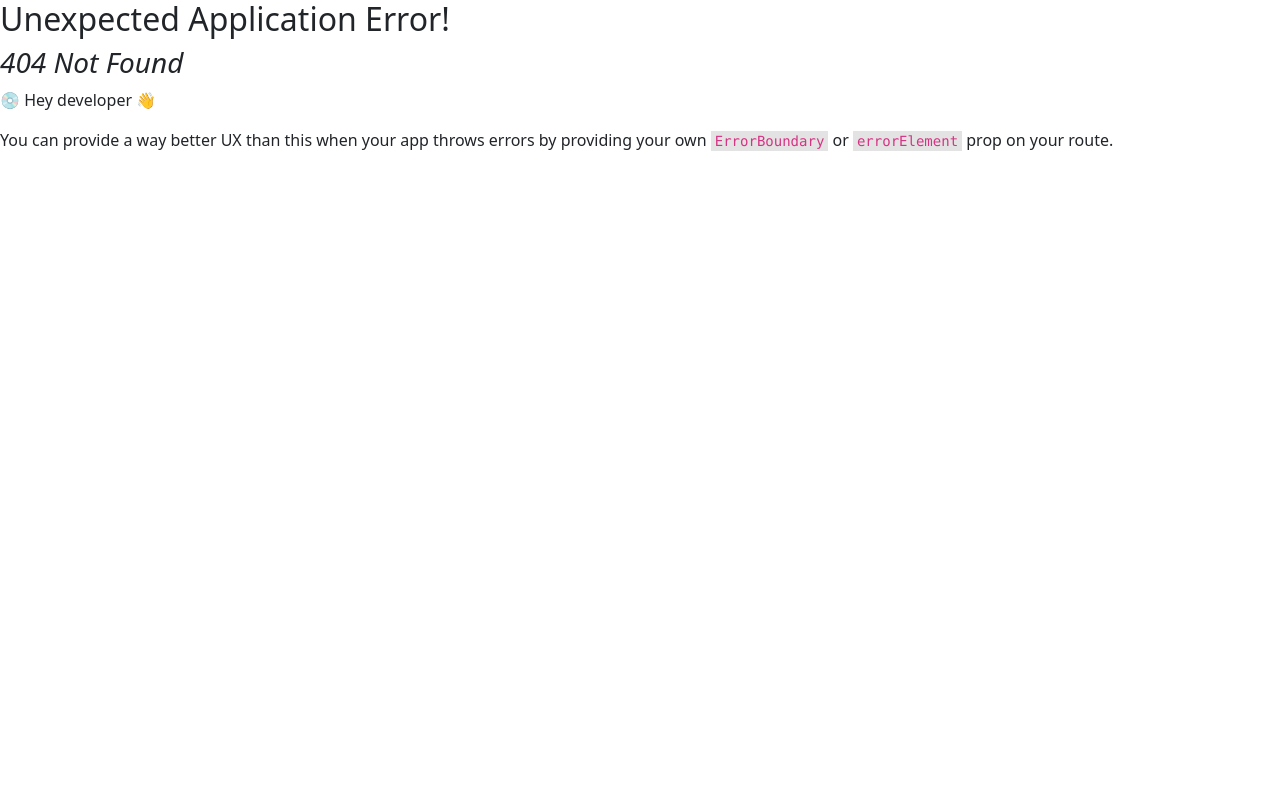
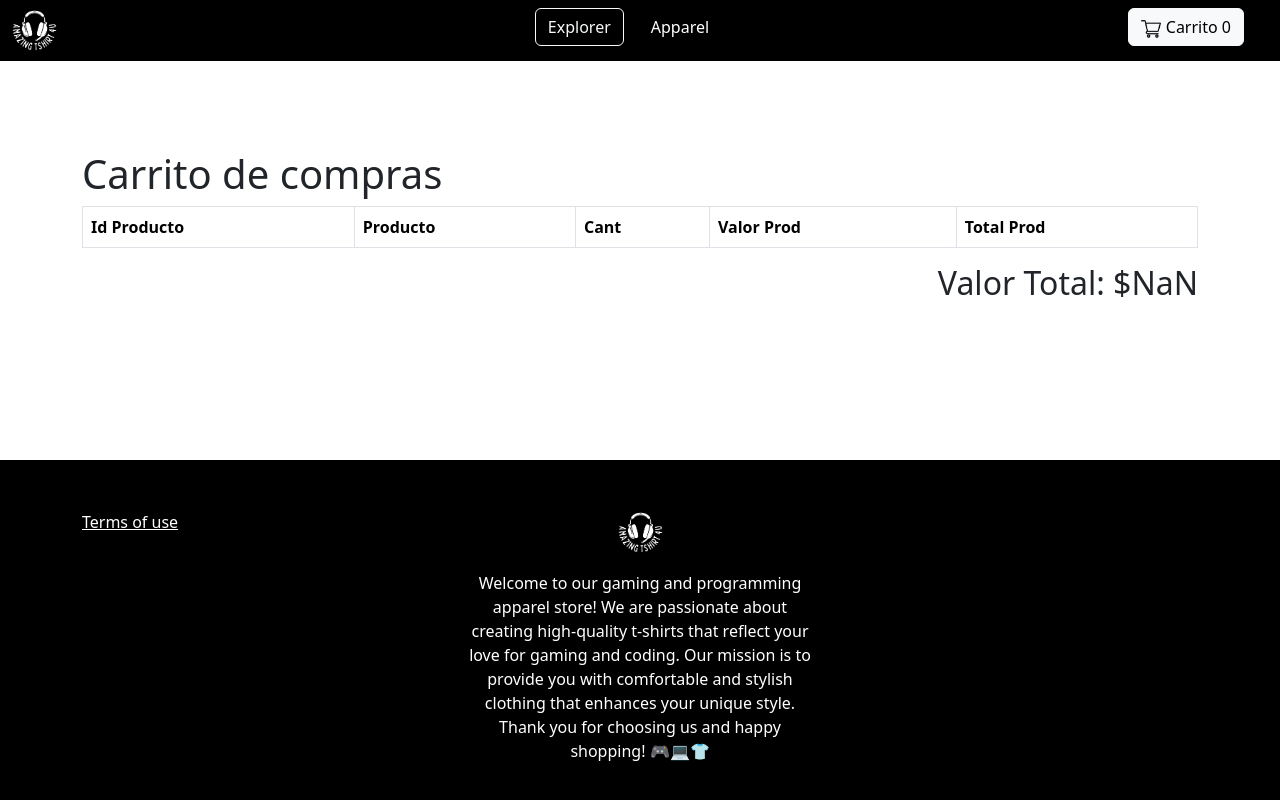
Before and after one commit to anlizfer/frontend-ecommerce, a React (Create React App) app: page /cart in a window 1280 px wide. Before the commit this address had no page. Shown: the top 800 px of the page. Built offline with nearby package versions, Linux system fonts and the light colour scheme.

Commit message:
UseContext

```diff
--- a/src/Components/CardProduct.js
+++ b/src/Components/CardProduct.js
@@ -1,12 +1,15 @@
-import React, { useState,useEffect } from "react"
+import React, { useState,useEffect, useContext } from "react"
 import ImgProduct from '../Assets/Images/products/camiseta-1-front.jpg'
 import ImgProductBack from '../Assets/Images/products/camiseta-1-back.jpg'
 import ImgCartAdd from '../Assets/Images/cart-add.png'
 import '../Components/CardProducts.css'
+import { MyContext } from "../Hooks/MyContext"
 
-const CardProduct = ({nameProduct,typeShirt,atributeShirt,priceProduct,slug}) => {
+
+const CardProduct = ({nameProduct,typeShirt,atributeShirt,priceProduct,slug,cant,IdProduct}) => {
     const [imgProd,setImgProduct]=useState(ImgProduct);
     const [itemAddCart, setItemAddCart]=useState({});
+    const {CountCart,setCountCart}=useContext(MyContext);
 
     useEffect(()=>{
         //debugger
@@ -15,9 +18,12 @@ const CardProduct = ({nameProduct,typeShirt,atributeShirt,priceProduct,slug}) =>
             if(ItemsCarts){
                 ItemsCarts.push(itemAddCart);
                 localStorage.setItem('cart', JSON.stringify(ItemsCarts));
+                setCountCart(ItemsCarts.length);
             }else{
                 localStorage.setItem('cart', JSON.stringify([{...itemAddCart}]));
+                setCountCart(1);
             }
+            //console.log(ItemsCarts.length)
 
 
         }
@@ -32,7 +38,7 @@ const CardProduct = ({nameProduct,typeShirt,atributeShirt,priceProduct,slug}) =>
     }
 
     const AddCart=()=>{
-        setItemAddCart({nameProduct,typeShirt,atributeShirt,priceProduct})
+        setItemAddCart({nameProduct,typeShirt,atributeShirt,priceProduct,cant,IdProduct})
     }
 
 
--- a/src/Components/Header.js
+++ b/src/Components/Header.js
@@ -1,10 +1,19 @@
-import React,{useState} from 'react';
+import React,{useContext, useEffect} from 'react';
 import Logo from '../Assets/Images/logo.png'
 import ImgCart from '../Assets/Images/shopping-cart.png';
+import {MyContext} from '../Hooks/MyContext';
 
 const Header = () => {
+    const {CountCart,setCountCart} = useContext(MyContext);
 
-    const [contador,setContador] = useState(0)
+    useEffect(()=>{
+        let carritoData= JSON.parse(localStorage.getItem("cart"));
+        if(carritoData){
+            setCountCart(carritoData.length)
+        }
+
+    },[])
+
 
     return (
         <header>
@@ -24,7 +33,10 @@ const Header = () => {
                         </div>
 
                         <div className='col-md-2 text-end'>
-                            <button className='btn btn-light'><img className='icono-cart' src={ImgCart}></img> Cart {contador}</button>
+                            <a href='../cart' className='btn btn-light'>
+                                <img className='icono-cart' src={ImgCart}></img>
+                                Carrito {CountCart}
+                            </a>
                         </div>
 
                     </div>
--- a/src/Data/ProductsData.js
+++ b/src/Data/ProductsData.js
@@ -8,6 +8,7 @@ const ProductsData=()=>{
             priceProduct:21.99,
             type:"Featured",
             slug:"sloth-game-tshirt",
+            cant:1,
             imageFront:"imagen del frente",
             imageBack:"https://localhost:3000/products/imagen-front-camiseta-1.jpg"
         },
@@ -17,6 +18,7 @@ const ProductsData=()=>{
             typeShirt:"Classic Crew Neck",
             atributeShirt:"Comfortsoft T-Shirt",
             priceProduct:23.99,
+            cant:1,
             type:"Featured",
             slug:"grafiti-game-shirt"
         },
@@ -26,6 +28,7 @@ const ProductsData=()=>{
             typeShirt:"Classic Crew Neck",
             atributeShirt:"Comfortsoft T-Shirt",
             priceProduct:29.99,
+            cant:1,
             type:"Promo",
             slug:"skullcolor-game-shirt"
         }
--- /dev/null
+++ b/src/Hooks/MyContext.js
@@ -0,0 +1,15 @@
+import React,{createContext,useState } from "react";
+
+const MyContext=createContext();
+
+const ContextProvider=({children})=>{
+    const [CountCart, setCountCart]=useState(0);
+
+    return(
+     <MyContext.Provider value={{CountCart,setCountCart}}>
+        {children}
+     </MyContext.Provider>
+    );
+};
+
+export {MyContext,ContextProvider};
--- /dev/null
+++ b/src/Pages/Cart.js
@@ -0,0 +1,81 @@
+import { useEffect, useState } from "react";
+import EcommerceTemplate from "../Templates/EcommerceTemplate";
+
+const Cart =()=>{
+
+    const [CarritoCompleto,SetCarritoComplet]=useState([{}])
+    const [SumaCarrito,SetSumaCarrito]   = useState(0)
+
+    useEffect(()=>{
+        SetCarritoComplet(JSON.parse(localStorage.getItem("cart")));
+
+        if(CarritoCompleto){
+            let SumaCarritoTemp=CarritoCompleto.reduce((suma,item)=>{
+                return suma + (parseFloat(item.priceProduct)*parseFloat(item.cant))
+            },0);
+            SetSumaCarrito(SumaCarritoTemp)
+        }
+
+
+    },[])
+
+    return(
+        <EcommerceTemplate>
+
+            <div className="container page">
+                <h1>Carrito de compras</h1>
+
+
+                <div className="row">
+
+                    <div className="col-md-12">
+
+                        <table className="table table-striped table-bordered">
+                            <thead>
+                                <tr>
+                                    <th>Id Producto</th>
+                                    <th>Producto</th>
+                                    <th>Cant</th>
+                                    <th>Valor Prod</th>
+                                    <th>Total Prod</th>
+                                </tr>
+                            </thead>
+
+                            <tbody>
+
+                                {
+                                    (CarritoCompleto)?
+                                        CarritoCompleto.map((item,key)=>{
+                                            return(
+                                                <tr key={key} >
+                                                    <td>{item.IdProduct}</td>
+                                                    <td>{item.nameProduct}</td>
+                                                    <td>{item.cant}</td>
+                                                    <td>{item.priceProduct}</td>
+                                                    <td>{item.priceProduct*item.cant}</td>
+                                                </tr>
+                                            );
+                                        })
+                                    :''
+                                }
+
+
+
+                            </tbody>
+                        </table>
+
+
+                    </div>
+
+                    <div className="col-md-12 text-end">
+                            <h2>Valor Total: ${SumaCarrito}</h2>
+                    </div>
+
+                </div>
+
+            </div>
+        </EcommerceTemplate>
+
+    )
+}
+export default Cart;
--- a/src/Routes/main.js
+++ b/src/Routes/main.js
@@ -2,6 +2,7 @@ import { createBrowserRouter } from "react-router-dom";
 import Home from "../Pages/Home";
 import TermsOfUse from "../Pages/TermsOfUse";
 import Product from "../Pages/Product";
+import Cart from "../Pages/Cart";
 
 const Routes = createBrowserRouter([
     {
@@ -16,6 +17,11 @@ const Routes = createBrowserRouter([
         path: "/product/:SlugProducto",
         element: <Product></Product>
     }
+    ,
+    {
+        path: "/cart/",
+        element: <Cart></Cart>
+    }
 ]);
 
 export default Routes
```
Also changed, not shown: src/index.js (+6 -3 lines).
